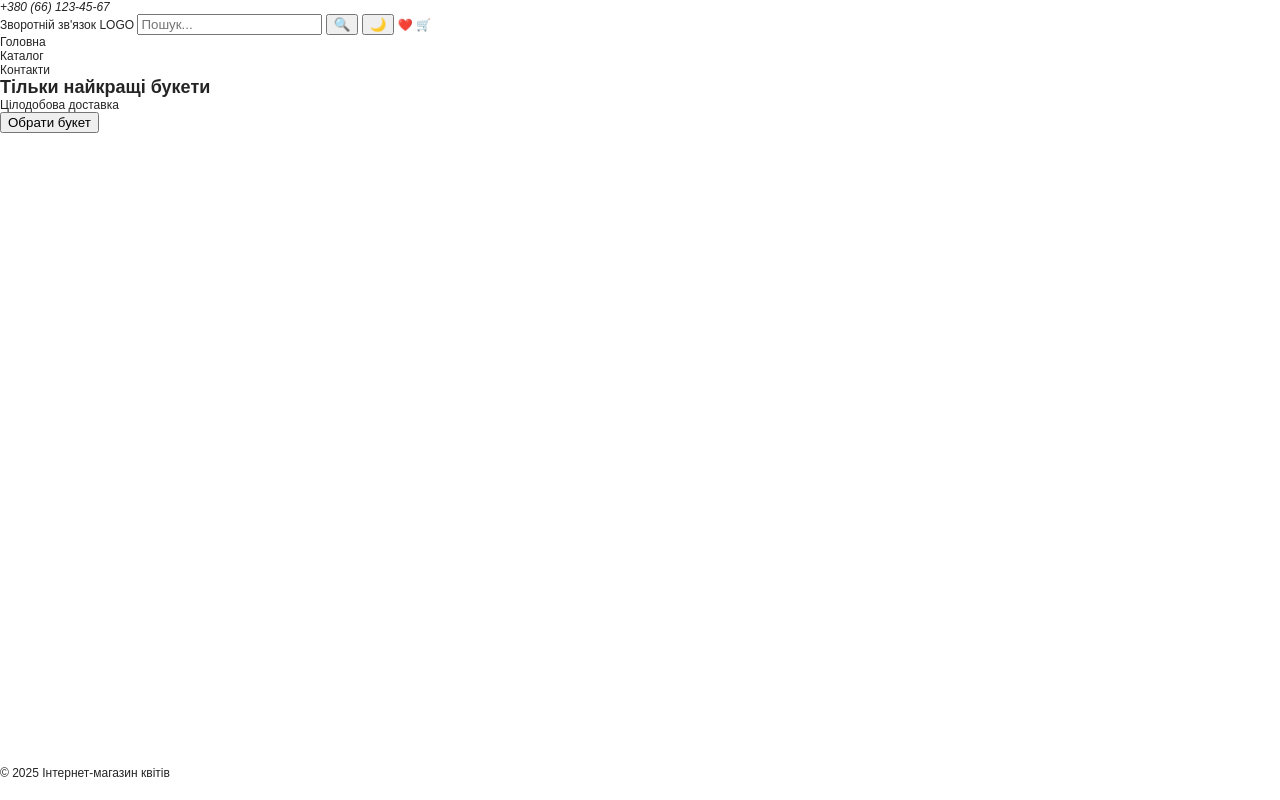
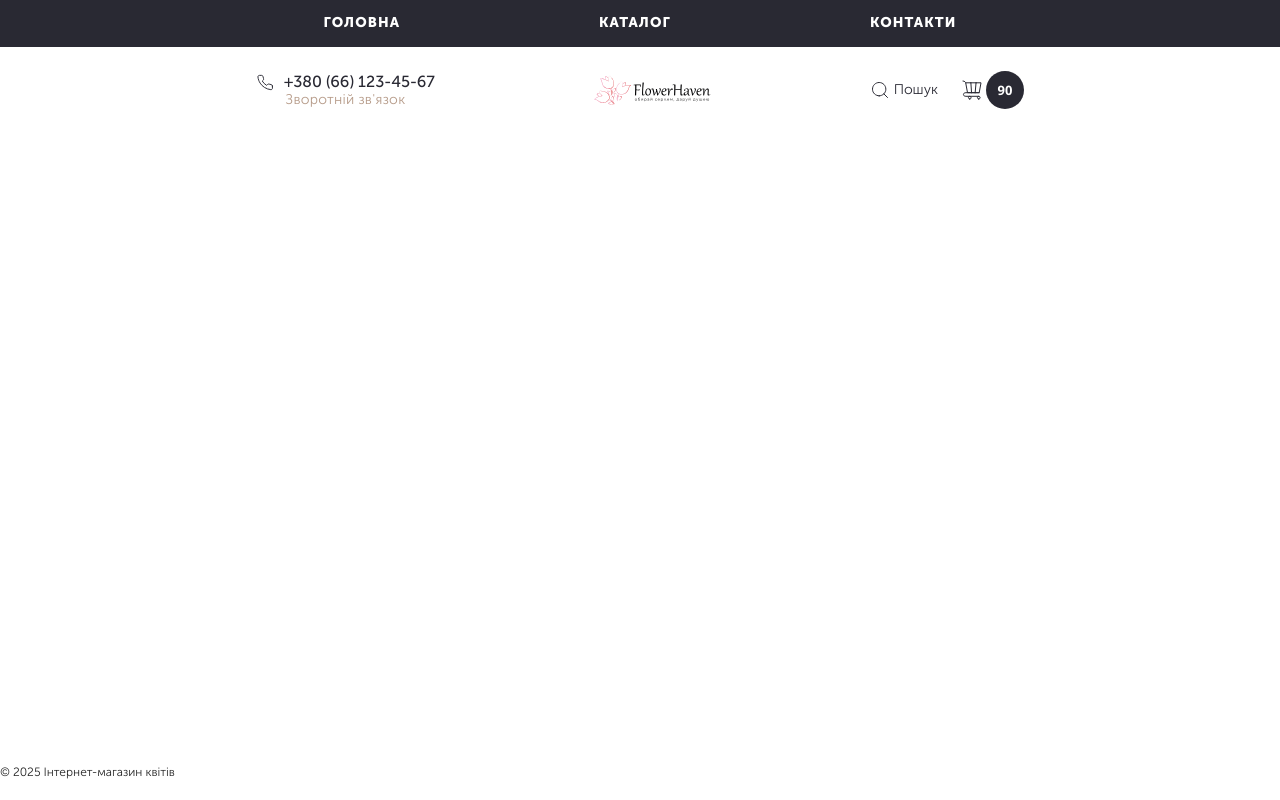
Before and after one commit to OlenaYermak/flower-harwen, a website built with Vite: page src/index.html in a window 1280 px wide. Built offline with nearby package versions, Linux system fonts and the light colour scheme.

Commit message:
add style to header

```diff
--- a/src/css/base.css
+++ b/src/css/base.css
@@ -1,5 +1,4 @@
 :root {
-  /* font-family: Inter, Avenir, Helvetica, Arial, sans-serif; */
   font-family: MuseoSansCyrl, sans-serif;
   font-size: 12px;
   font-weight: 300;
--- a/src/css/container.css
+++ b/src/css/container.css
@@ -1,19 +1,41 @@
-/* Styles for Mobile devices */
 .container {
-  min-width: 320px;
-  max-width: 375px;
+  width: 100%;
+  max-width: 1440px;
   margin: 0 auto;
   padding: 0 16px;
 }
-/* Styles for Tablet devices */
-@media only screen and (min-width: 768px) {
+
+/* Rubberized layout for mobile (from 320px to 374px) */
+@media (max-width: 374px) {
+  .container {
+    padding: 0 16px;
+    /* background-color: blanchedalmond; */
+  }
+}
+
+
+/* =============== Mobile adaptiv ===============*/
+@media (min-width: 375px) {
+  .container {
+    max-width: 375px;
+    /* background-color: aquamarine; */
+  }
+}
+
+/* =============== Tablet ===============*/
+@media (min-width: 768px) {
   .container {
     max-width: 768px;
+    padding: 0 32px;
+    /* background-color: beige; */
   }
 }
-/* Styles for Desktop devices */
-@media only screen and (min-width: 1200px) {
+
+/* =============== Desktop ===============*/
+@media (min-width: 1440px) {
   .container {
-    max-width: 1200px;
+    max-width: 1440px;
+    padding: 0 60px;
+    /* background-color: aqua; */
   }
 }
--- a/src/css/fonts.css
+++ b/src/css/fonts.css
@@ -1,39 +1,39 @@
 @font-face {
-    font-family: 'MuseoSansCyrl-300';
+    font-family: 'MuseoSansCyrl';
     src: url('../fonts/MuseoSansCyrl-300.woff2') format('woff2');
-    font-weight: normal;
+    font-weight: 300;
     font-style: normal;
 }
 
 
 @font-face {
-    font-family: 'MuseoSansCyrl-100';
+    font-family: 'MuseoSansCyrl';
     src: url('../fonts/MuseoSansCyrl-100.woff2') format('woff2');
-    font-weight: normal;
+    font-weight: 100;
     font-style: normal;
 }
 
 
 
 @font-face {
-    font-family: 'MuseoSansCyrl-500';
+    font-family: 'MuseoSansCyrl';
     src: url('../fonts/MuseoSansCyrl-500.woff2') format('woff2');
-    font-weight: normal;
+    font-weight: 500;
     font-style: normal;
 }
 
 
 
 @font-face {
-    font-family: 'MuseoSansCyrl-700';
+    font-family: 'MuseoSansCyrl';
     src: url('../fonts/MuseoSansCyrl-700.woff2') format('woff2');
-    font-weight: normal;
+    font-weight: 700;
     font-style: normal;
 }
 
 @font-face {
-    font-family: 'MuseoSansCyrl-900';
+    font-family: 'MuseoSansCyrl';
     src: url('../fonts/MuseoSansCyrl-900.woff2') format('woff2');
-    font-weight: normal;
+    font-weight: 900;
     font-style: normal;
 }
--- a/src/css/header.css
+++ b/src/css/header.css
@@ -1,44 +1,169 @@
-.header {
-  padding: 20px 0;
+/* ===============Mobile styles=============== */
+.header-main-nav{
+  display: none;
 }
-.nav {
+
+.header-logo-img{
+  width: 141px;
+  height: 36px;
+  aspect-ratio: 141 / 36;
+  /* box-sizing: content-box; */
+}
+
+.header-contact-wrapper {
+  display: none;
+}
+
+.header-search-link-text,
+.header-cart-link-number{
+  display:none;
+}
+
+.header-theme-toggle-btn,
+.header-favorites-link{
+  display: none;
+}
+
+/* ===============Tablet styles=============== */
+@media (min-width: 768px) {
+  .header-main-nav{
+    display: flex;
+    background-color: var(--black);
+    padding: 16px 0;
+    margin-bottom: 24px;
+
+  }
+
+  .header-mobile-menu-btn{
+    display: none;
+  }
+
+  .header-contact-wrapper{
+  display: flex;
+  flex-direction: column;
+  align-items: center;
+}
+
+  .header-logo-img {
+    width: 165px;
+    aspect-ratio: 165 / 44;
+  }
+
+  .header-search-link-text{
+    display: inline;
+  }
+
+  .header-cart-link-number{
+    font-family: "Open Sans", sans-serif;
+  font-weight: 700;
+  font-size: 13px;
+  line-height: 100%;
+  text-align: center;
+  color: var(--white);
+  border-radius: 30px;
+  display: inline-flex;
+  justify-content: center;
+  align-items: center;
+  width: 38px;
+  height: 38px;
+  background-color: var(--black);
+  }
+
+
+}
+/* ===============Desktop styles=============== */
+
+@media (min-width: 1440px) {
+  .header-logo-img {
+    width: 312px;
+    aspect-ratio: 312 / 80;
+  }
+}
+
+
+
+.header-main-nav-container{
+  display: flex;
+  justify-content: center;
+}
+
+.header-main-nav-list{
+  display: flex;
+justify-content: space-between;
+  max-width: 633px;
+  width: 100%;
+}
+
+.main-nav-link{
+font-weight: 900;
+font-size: 14px;
+line-height: 1;
+letter-spacing: 0.08em;
+text-transform: uppercase;
+text-align: center;
+color: var(--white);
+}
+
+.header-wrapper{
   display: flex;
   justify-content: space-between;
+  align-items: center;
 }
-.nav-logo {
-  display: inline-flex;
-  align-items: center;
-  justify-content: center;
-}
-.nav-list {
+
+
+
+.header-phone-link {
+  font-weight: 500;
+  font-size: 16px;
+  color: var(--black);
   display: flex;
   align-items: center;
-  justify-content: flex-end;
-  gap: 40px;
+  gap:8px;
 }
-.nav-link {
-  position: relative;
-  display: block;
-  font-weight: 500;
-  letter-spacing: 0.02em;
-  transition: 200ms ease-in;
+
+.header-wrapper-action{
+  display: flex;
+  align-items: center;
+  gap:24px;
 }
-.nav-link:hover,
-.nav-link:focus {
-  color: #747bff;
+
+.header-phone-icon,
+.header-search-icon,
+.header-theme-toggle-icon,
+.header-heart-icon,
+.header-cart-icon{
+  fill:none;
+  stroke: var(--black);
 }
-.nav-link::after {
-  content: '';
-  position: absolute;
-  bottom: 0;
-  left: 50%;
-  transform: translateX(-50%) translateY(100%);
-  width: 110%;
-  height: 4px;
-  border-radius: 4px;
-  transform-origin: center;
-  animation: stretch 400ms cubic-bezier(0.68, -0.55, 0.27, 1.55) 200ms both;
+.header-feedback-link{
+font-weight: 300;
+font-size: 14px;
+line-height: 1;
+letter-spacing: 0.02em;
+color: var(--beige);
 }
-.nav-link.active::after {
-  background: #747bff;
+
+.header-search-link{
+font-weight: 300;
+font-size: 14px;
+text-align: center;
+color: var(--black);
+display: flex;
+  align-items: center;
+gap: 4px;
 }
+
+.header-mobile-menu-btn,
+.header-theme-toggle-btn{
+  width:20px;
+  height:20px;
+  background-color: transparent;
+  border: none;
+  padding: 0px;
+}
+
+.header-cart-link{
+  display: flex;
+  align-items: center;
+  gap:4px;
+}
--- a/src/css/styles.css
+++ b/src/css/styles.css
@@ -10,6 +10,7 @@
 @import url('./fonts.css');
 @import url('./container.css');
 @import url('./animations.css');
+@import url('./variables.css');
 
 /* Sections style */
 @import url('./header.css');
--- /dev/null
+++ b/src/css/variables.css
@@ -0,0 +1,6 @@
+:root {
+  --black: #292933;
+  --beige: #b69b89;
+  --white: #ffffff;
+  --cubic: 250ms cubic-bezier(0.4, 0, 0.2, 1);
+}
--- a/src/partials/header.html
+++ b/src/partials/header.html
@@ -1,39 +1,55 @@
-<header>
-  <div>
-    <address>
-      <a href="tel:+110001111111"> +380 (66) 123-45-67</a>
-    </address>
-    <a href="#">Зворотній зв'язок</a>
-    <a href="../index.html">LOGO</a>
-      <input type="text" id="search-input" placeholder="Пошук..." />
-      <button id="search-button">🔍</button>
-      <button id="theme-toggle">🌙</button>
-      <a href="favorites.html">❤️</a>
-      <a href="../pages/cart.html">🛒</a>
+<header >
 
-    <nav><ul>
-      <li><a href="index.html">Головна</a></li>
-      <li><a href="catalog.html">Каталог</a></li>
-      <li><a href="contacts.html">Контакти</a></li>
+    <nav class="header-main-nav">
+      <div class=" header-main-nav-container container">
+        <ul class="header-main-nav-list">
+          <li><a class="main-nav-link" href="../index.html">Головна</a></li>
+          <li><a class="main-nav-link" href="../pages/catalog.html">Каталог</a></li>
+          <li><a class="main-nav-link" href="../pages/contacts.html">Контакти</a></li>
 
-    </ul></nav>
+        </ul>
+      </div>
+      </nav>
 
+  <div class="header-wrapper container">
+    <button class="header-mobile-menu-btn">
+      <svg width="20" height="20">
+        <use href="../img/icons/sprite.svg#icon-burger"></use>
+      </svg>
+    </button>
+    <div class="header-contact-wrapper">
+      <address>
+        <a  class="header-phone-link" href="tel:+380661234567">
+          <svg class="header-phone-icon" width="20" height="20">
+            <use href="../img/icons/sprite.svg#icon-phone"></use>
+          </svg> +380 (66) 123-45-67</a>
+      </address>
+      <a class="header-feedback-link" href="#">Зворотній зв'язок</a>
+    </div>
 
+    <a href="../index.html">
+      <img src="../img/logo_haven.svg" alt="Логотип" alt="Логотип сайту" class="header-logo-img" >
+  </a>
 
-    <!-- <nav class="nav">
-      <a class="nav-logo" href="./index.html" aria-label="Site logo">
-        <svg class="nav-logo-icon" width="100" height="30">
-          <use href="{=$icon-path}"></use>
-        </svg>
-      </a>
-      <ul class="nav-list">
-        <li class="nav-item">
-          <a class="nav-link {=$highlight-act}" href="./page-2.html">Page 2</a>
-        </li>
-        <li class="nav-item">
-          <a class="nav-link {=$highlight-curr}" href="./page-3.html">Page 3</a>
-        </li>
-      </ul>
-    </nav> -->
+  <div class="header-wrapper-action">
+    <a class="header-search-link" href="#">
+      <svg class="header-search-icon" width="20" height="20">
+        <use  href="../img/icons/sprite.svg#icon-search"></use>
+      </svg>
+      <span class="header-search-link-text">Пошук</span></a>
+    <button class="header-theme-toggle-btn" id="theme-toggle">
+      <svg class="header-theme-toggle-icon" width="20" height="20">
+        <use href="../img/icons/sprite.svg#icon-sun"></use>
+      </svg></button>
+    <a class="header-favorites-link" href="../pages/favorites.html">
+      <svg class="header-heart-icon" width="20" height="18">
+        <use href="../img/icons/sprite.svg#icon-heart"></use>
+      </svg></a>
+    <a class="header-cart-link" href="../pages/cart.html">
+      <svg class="header-cart-icon" width="20" height="20">
+        <use href="../img/icons/sprite.svg#icon-cart"></use>
+      </svg>
+      <span class="header-cart-link-number">90</span></a>
+  </div>
   </div>
 </header>
--- a/src/partials/hero.html
+++ b/src/partials/hero.html
@@ -1,8 +1,8 @@
-<section>
-    <div>
+<!-- <section>
+    <div class="container">
         <h1>Тільки найкращі букети</h1>
     <p>Цілодобова доставка</p>
     <button>Обрати букет</button>
     </div>
 
-</section>
+</section> -->
```
Also changed, not shown: src/img/icons/sprite.svg (added), src/img/logo_haven.svg (added).
